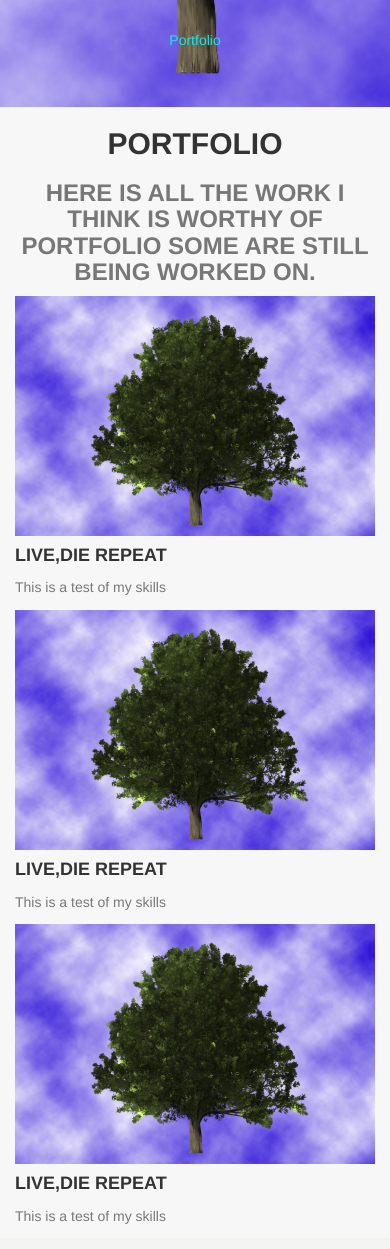
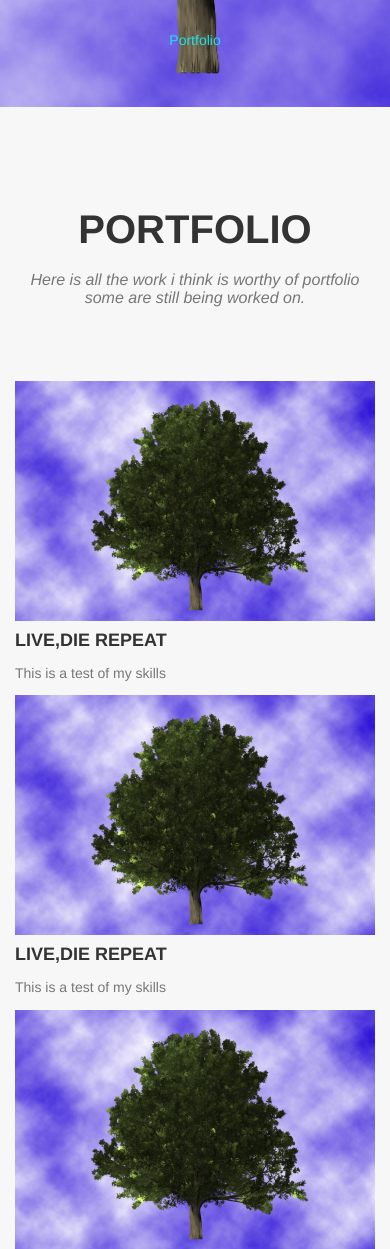
Before and after one commit to Kevin1995/My_Portfolio, a PHP site: page / in a window 390 px wide; the page is wider, and only the part inside the window is pictured. Shown: the part 652-1901 px from the top of that part. Before the commit the page ends 1876 px from the top of that part, so only its background shows below. Run offline with PHP 8.4, Linux system fonts and the light colour scheme.

Commit message:
Making changes to layout of my peices of work for both desktop and mobile

```diff
--- a/css/home.css
+++ b/css/home.css
@@ -215,3 +215,28 @@ header .intro-text .intro-heading {
         line-height: 75px;
     }
 }
+
+#portfolio {
+	padding: 100px 0;
+}
+
+#portfolio h2.portfolio-heading {
+	margin-top: 0;
+	margin-bottom: 15px;
+	font-size:40px;
+}
+
+#portfolio h3.portfolio-subheading {
+	margin-bottom: 75px;
+	text-transform: none;
+	font-family: "Droid Serif","Helvetica Neue",Helvetica,Arial,sans-serif;
+	font-size:16px;
+	font-style:italic;
+	font-weight:400;
+}
+
+@media(min-width:768px) {
+    section {
+        padding: 150px 0;
+    }
+}
```
